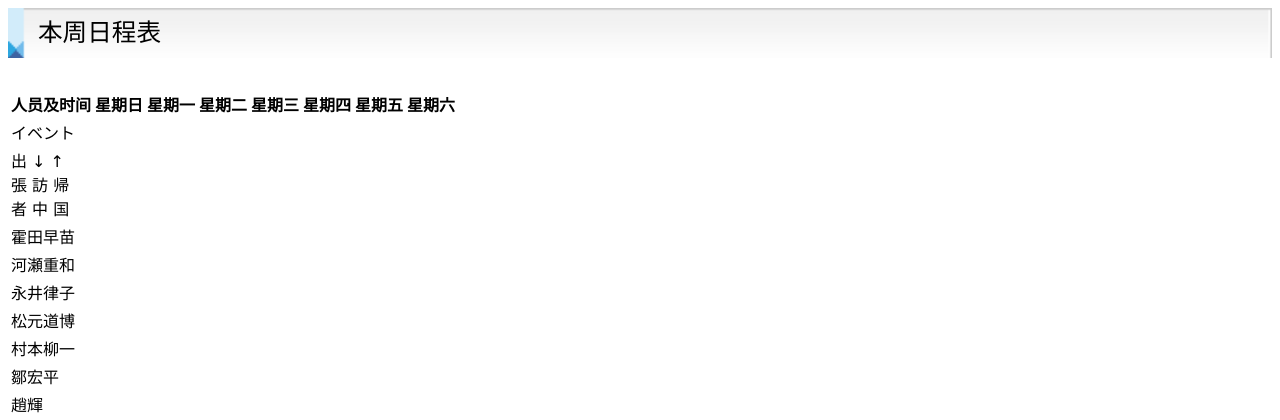
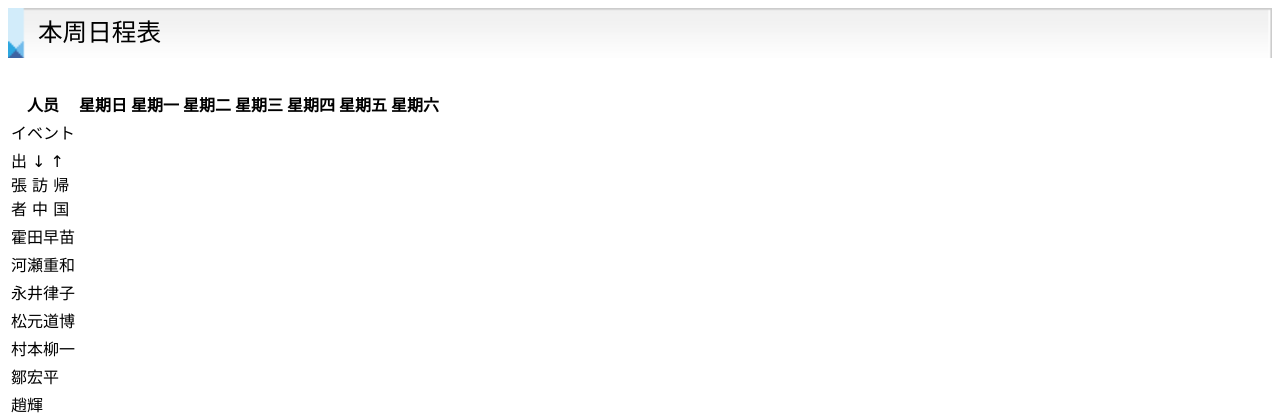
Before and after one commit to wanderyt/NSESH, a web app: page /pages/news/WeekSchedule.html in a window 1280 px wide. Shown: the top 420 px of the page. Run offline with its HTML, style and script files only (its server is not run), Linux system fonts and the light colour scheme; data that the repository does not hold is empty; style sheets or scripts are compiled from the project's sources.

Commit message:
Change again on Eclipse.

```diff
--- a/WebContent/pages/news/WeekSchedule.html
+++ b/WebContent/pages/news/WeekSchedule.html
@@ -7,7 +7,7 @@
         <table class="scheduleTable">
             <thead class="scheduleHeader">
                 <tr>
-                    <th>人员及时间</th>
+                    <th>人员</th>
                     <th>星期日</th>
                     <th>星期一</th>
                     <th>星期二</th>
```
